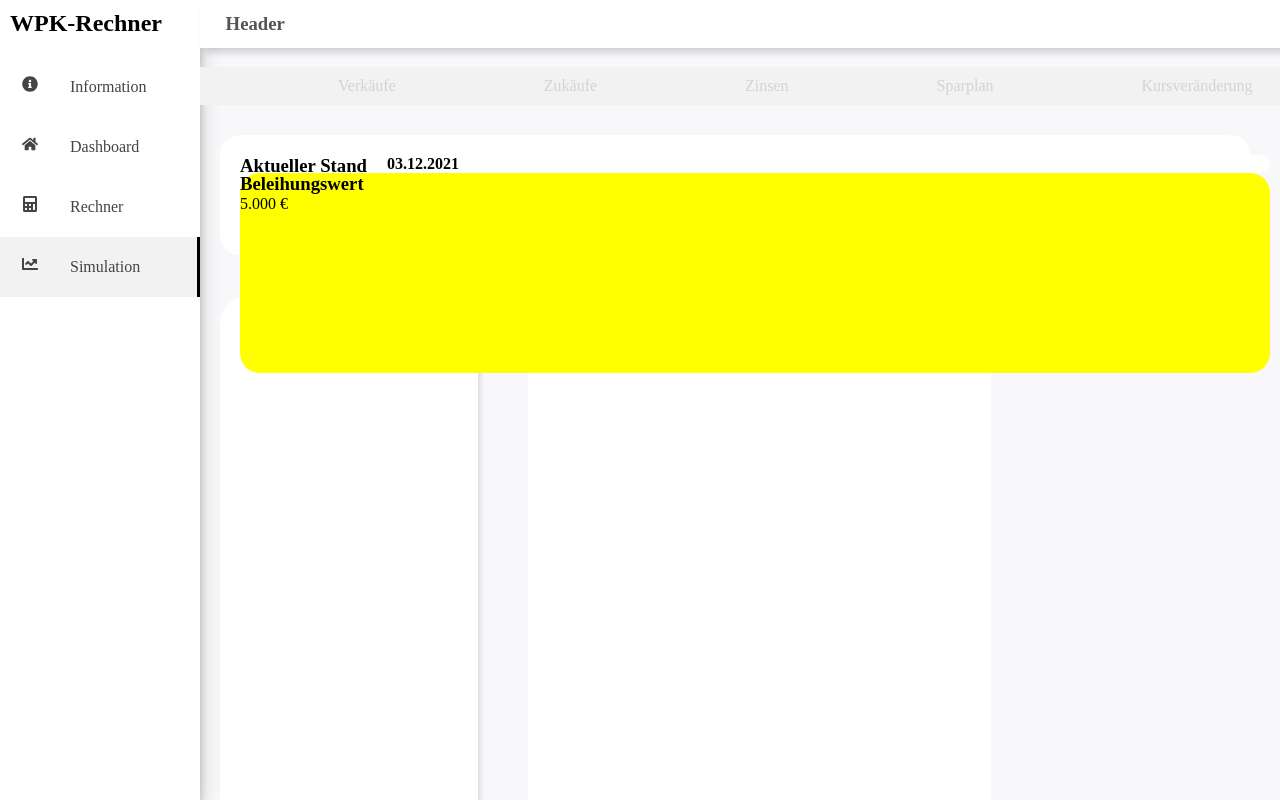
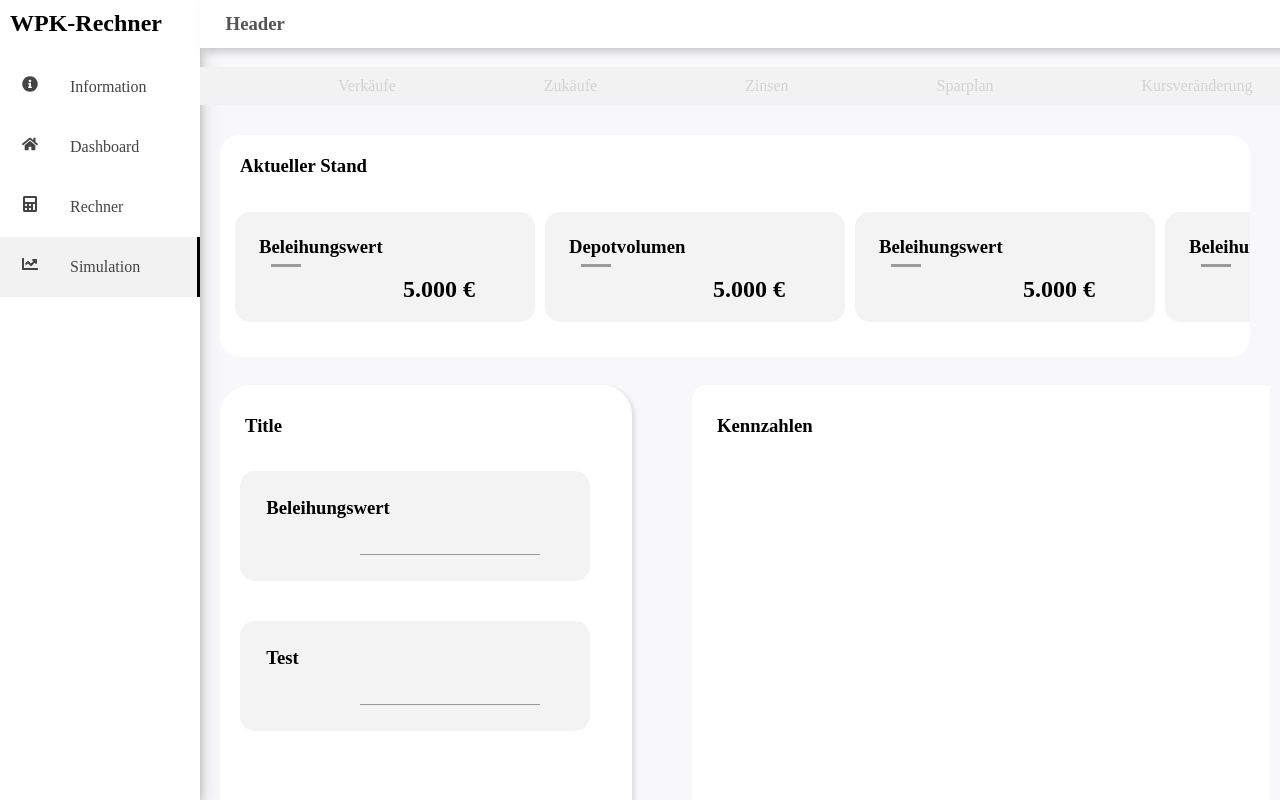
Before and after one commit to SimonHaas/wpkrechner, a React (Create React App) app: page /simulation in a window 1280 px wide. Shown: the top 800 px of the page. Built offline with nearby package versions, Linux system fonts and the light colour scheme; what wpk would draw is missing.

Commit message:
- Layout - Überblickbox - NavBar

```diff
--- a/src/components/Inputs.tsx
+++ b/src/components/Inputs.tsx
@@ -78,15 +78,19 @@ export default function Inputs(props: {
             </div>
           </div>
         </div>
-        <button className="speichern-button" type="submit">Speichern</button>
+        <button className="speichern-button" type="submit">
+          Speichern
+        </button>
 
-         <details className="dropdown">
+        <details className="dropdown">
           <summary role="button">
-            <a className="button">Anlageklassen</a>
+            <p className="button">Anlageklassen</p>
           </summary>
           <ul>
             <li>
-              <div><AssetClasses></AssetClasses></div>
+              <div>
+                <AssetClasses></AssetClasses>
+              </div>
             </li>
           </ul>
         </details>
--- a/src/components/Simulation.jsx
+++ b/src/components/Simulation.jsx
@@ -7,7 +7,6 @@ import Kursveränderung from "./pages/Kursveränderung";
 import { BrowserRouter as Router, Route, Switch } from "react-router-dom";
 import UeberblickEingaben from "./UeberblickEingaben";
 import "../styling/rechner.css";
-import Kennzahlen from "./Kennzahlen";
 
 export default function Simulation() {
   return (
@@ -24,14 +23,48 @@ export default function Simulation() {
           component={Kursveränderung}
         ></Route>
       </Switch>
-      <div className="column">
-        <div className="eingaben-ueberblick">
+      <div className="rowSimulation">
+        <div className="aktuellerStand">
           <UeberblickEingaben></UeberblickEingaben>
         </div>
         <div className="simulation">
-          <div className="regler">
-            <div className="regler-header">
+          <div className="containerLeft">
+            <div className="containerLeft-header">
               <h3>Title</h3>
+            </div>
+            <div className="row">
+              <div className="column-regler">
+                <div className="containerItem">
+                  <div className="containerItem-title">
+                    <h3>Beleihungswert</h3>
+                  </div>
+                  <input type="number"></input>
+                </div>
+                {/*<input
+                  id="slider"
+                  className="range-slider"
+                  type="range"
+                  min="1"
+                  max="100"
+                  step="0.5"
+                  value="1"
+                ></input>*/}
+              </div>
+              <div className="column-regler">
+                <div className="containerItem">
+                  <div className="containerItem-title">
+                    <h3>Test</h3>
+                  </div>
+                  <input type="number"></input>
+                </div>
+                {/*<input
+                  type="range"
+                  min="1"
+                  max="100"
+                  step="0.5"
+                  value="0"
+                ></input>*/}
+              </div>
             </div>
           </div>
           <div className="kennzahlen">
@@ -42,3 +75,12 @@ export default function Simulation() {
     </Router>
   );
 }
+
+/* Für einbauen der Slider
+var slider = document.getElementById("slider");
+var output = document.getElementById("value");
+output.innerHTML = slider.value;
+
+slider.oninput = function() {
+  output.innerHTML = this.value;
+}*/
--- a/src/components/UeberblickEingaben.jsx
+++ b/src/components/UeberblickEingaben.jsx
@@ -5,17 +5,31 @@ export default function UeberblickEingaben() {
     <div className="eingaben-ueberblick">
       <div className="cardBox-header">
         <h3>Aktueller Stand</h3>
-        <h4>
-          {new Date().toLocaleDateString("de-DE", {
-            year: "numeric",
-            month: "2-digit",
-            day: "2-digit",
-          })}
-        </h4>
       </div>
-      <div className="cardBoxSimulation">
-        <div class="card">
-          <div class="cardName">
+      <div className="cardsSimulation">
+        <div className="cardSimulation">
+          <div class="cardNameSimulation">
+            <h3>Beleihungswert</h3>
+          </div>
+          <div class="underLine"></div>
+          <div class="number">5.000 €</div>
+        </div>
+        <div className="cardSimulation">
+          <div class="cardNameSimulation">
+            <h3>Depotvolumen</h3>
+          </div>
+          <div class="underLine"></div>
+          <div class="number">5.000 €</div>
+        </div>
+        <div className="cardSimulation">
+          <div class="cardNameSimulation">
+            <h3>Beleihungswert</h3>
+          </div>
+          <div class="underLine"></div>
+          <div class="number">5.000 €</div>
+        </div>
+        <div className="cardSimulation">
+          <div class="cardNameSimulation">
             <h3>Beleihungswert</h3>
           </div>
           <div class="underLine"></div>
--- a/src/components/pages/Verkäufe.jsx
+++ b/src/components/pages/Verkäufe.jsx
@@ -1,6 +1,3 @@
 export default function Verkäufe() {
-  return (
-    <div>
-    </div>
-  );
+  return <></>;
 }
--- a/src/styling/rechner.css
+++ b/src/styling/rechner.css
@@ -155,7 +155,7 @@ input {
 
 /*AssetClass Style*/
 
-a.button {
+p.button {
   margin: 10px;
   margin-bottom: 0px;
   padding-left: 15px;
@@ -171,7 +171,7 @@ a.button {
   transition: all 0.4s ease;
 }
 
-a.button:active {
+p.button:active {
   filter: brightness(75%);
 }
 
--- a/src/styling/simulation.css
+++ b/src/styling/simulation.css
@@ -31,70 +31,131 @@
   color: #444444;
 }
 
-.column {
+/*-------*/
+
+.rowSimulation {
   position: fixed;
   height: 100%;
   margin-top: 55px;
   display: grid;
-  grid-template-rows: 20% 75%;
+  grid-template-rows: 250px 700px;
   overflow-y: scroll;
 }
 
 /*Eingaben Überblick*/
+.aktuellerStand {
+  margin: 20px;
+}
 
 .eingaben-ueberblick {
-  margin: 20px;
   border-radius: 20px;
   width: calc(100vw - 250px);
   background-color: #ffffff;
-  justify-content: start;
 }
 
 .cardBox-header {
-  display: inline;
+  padding: 20px;
 }
 
-.cardBox-header h3 {
-  float: left;
-  margin-right: 20px;
+.cardsSimulation {
+  padding: 15px;
+  background-color: #ffffff;
+  display: grid;
+  grid-template-columns: repeat(4, 1fr);
+  grid-gap: 10px;
+  height: 160px;
+  width: calc(100vw - 250px);
+  border-radius: 20px;
+  overflow-x: scroll;
 }
 
-.cardBox-header h4 {
-  margin-top: 20px;
+.cardSimulation {
+  border-radius: 15px;
+  background-color: #f3f3f3;
+  height: 110px;
+  width: 300px;
 }
 
-.cardBoxSimulation {
-  width: calc(100vw - 250px);
-  height: 200px;
-  border-radius: 20px;
-  position: fixed;
-  display: grid;
-  grid-template-rows: repeat(5, 1fr);
-  grid-gap: 20px;
-  background-color: yellow;
+.cardNameSimulation {
+  padding-top: 8%;
+  padding-left: 8%;
+  font-size: 18;
+  font-weight: bold;
 }
 
-/*---------------------------*/
+.underLine {
+  height: 3px;
+  width: 30px;
+  margin-left: 12%;
+  margin-top: 2%;
+  background-color: #9b9b9b;
+}
 
+.number {
+  color: black;
+  font-weight: 800;
+  float: inline-end;
+  margin-top: 3%;
+  margin-right: 20%;
+  font-size: x-large;
+}
+
+/*-------*/
+
+/*Simulation*/
 .simulation {
   margin: 20px;
   width: calc(100vw - 250px);
   border-radius: 20px;
   display: grid;
-  grid-template-columns: 25% 75%;
-  grid-gap: 50px;
+  grid-template-columns: 40% 95%;
+  grid-gap: 60px;
+  float: left;
 }
 
-.regler {
+/*container Links*/
+
+.containerLeft {
   background-color: #ffffff;
   border-radius: 30px;
   height: 825px;
   box-shadow: 3px 2px 4px rgba(0, 0, 0, 0.1);
+  display: grid;
+  grid-template-rows: 8% 90%;
 }
-.regler-header {
+
+.containerItem {
+  padding: 20px;
+  margin: 20px;
+  border-radius: 15px;
+  background-color: #f3f3f3;
+  height: 110px;
+  width: 350px;
+}
+
+.containerItem-title {
+  margin: 2%;
+}
+
+.column-regler {
+  display: grid;
+  grid-template-columns: repeat(2, 1fr);
+  grid-gap: 10px;
+}
+
+.containerLeft-header {
   margin-left: 25px;
   margin-top: 30px;
 }
+
+.containerItem input {
+  float: inline-end;
+  margin-right: 30px;
+}
+
+/*-------*/
+
+/*Kennzahlenbox*/
 
 .kennzahlen {
   border-radius: 15px;
@@ -106,64 +167,3 @@
   margin-left: 25px;
   margin-top: 30px;
 }
-
-/*
-.simulation-page {
-  margin-top: 55px;
-  height: 100%;
-  display: grid;
-  grid-template-rows: auto auto;
-  grid-row-gap: 20px;
-}
-
-
-
-.cardBoxSimulation {
-  width: calc(100vw - 270px);
-  background-color: #ffffff;
-  border-radius: 20px;
-  position: fixed;
-  display: flex;
-  justify-content: space-evenly;
-  gap: 20px;
-  overflow-x: scroll;
-}
-
-.cardSimulation {
-  margin-top: 25px;
-  margin-bottom: 20px;
-  background-color: #f3f3f3;
-  border-radius: 25px;
-  width: 250px;
-  min-width: 300px;
-  height: 100px;
-  max-width: 300px;
-}
-
-.underLineSimulation {
-  margin-top: 1%;
-  height: 3px;
-  width: 30px;
-  margin-left: 10%;
-  background-color: #9b9b9b;
-}
-
-.numberSimulation {
-  float: right;
-  margin-right: 20%;
-  margin-top: 3%;
-  color: black;
-  font-weight: 800;
-  font-size: x-large;
-}
-
-hr {
-  margin-top: 190px;
-}
-
-.simulationBox {
-  width: 100%;
-  height: 100px;
-  background-color: yellow;
-}
-*/
```
